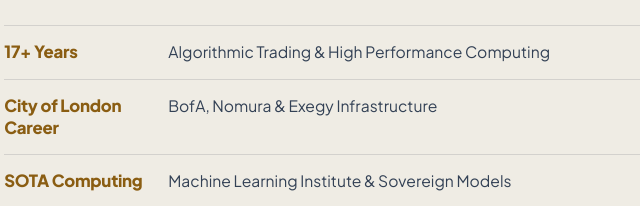
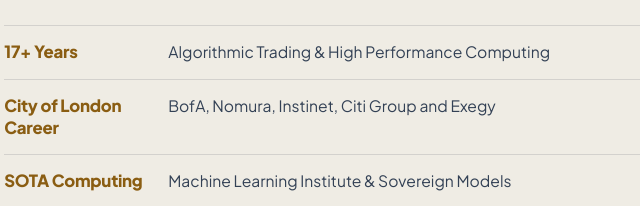
Before and after one commit to wazzuck/heathandcity, a website with bundled scripts: page index.html in a window 1280 px wide. Shown: the part 2355-2561 px from the top of the page, 399-1039 px from the left. Built offline with nearby package versions, Linux system fonts and the light colour scheme.

Commit message:
Update City of London Career chip institutions to include Instinet and Citi Group

```diff
--- a/index.html
+++ b/index.html
@@ -458,7 +458,7 @@
             <li class="pillar-chip">
               <span class="pillar-chip__value">City of London Career</span>
               <span class="pillar-chip__label">
-                BofA, Nomura &amp; Exegy Infrastructure
+                BofA, Nomura, Instinet, Citi Group and Exegy
               </span>
             </li>
             <li class="pillar-chip">
```
